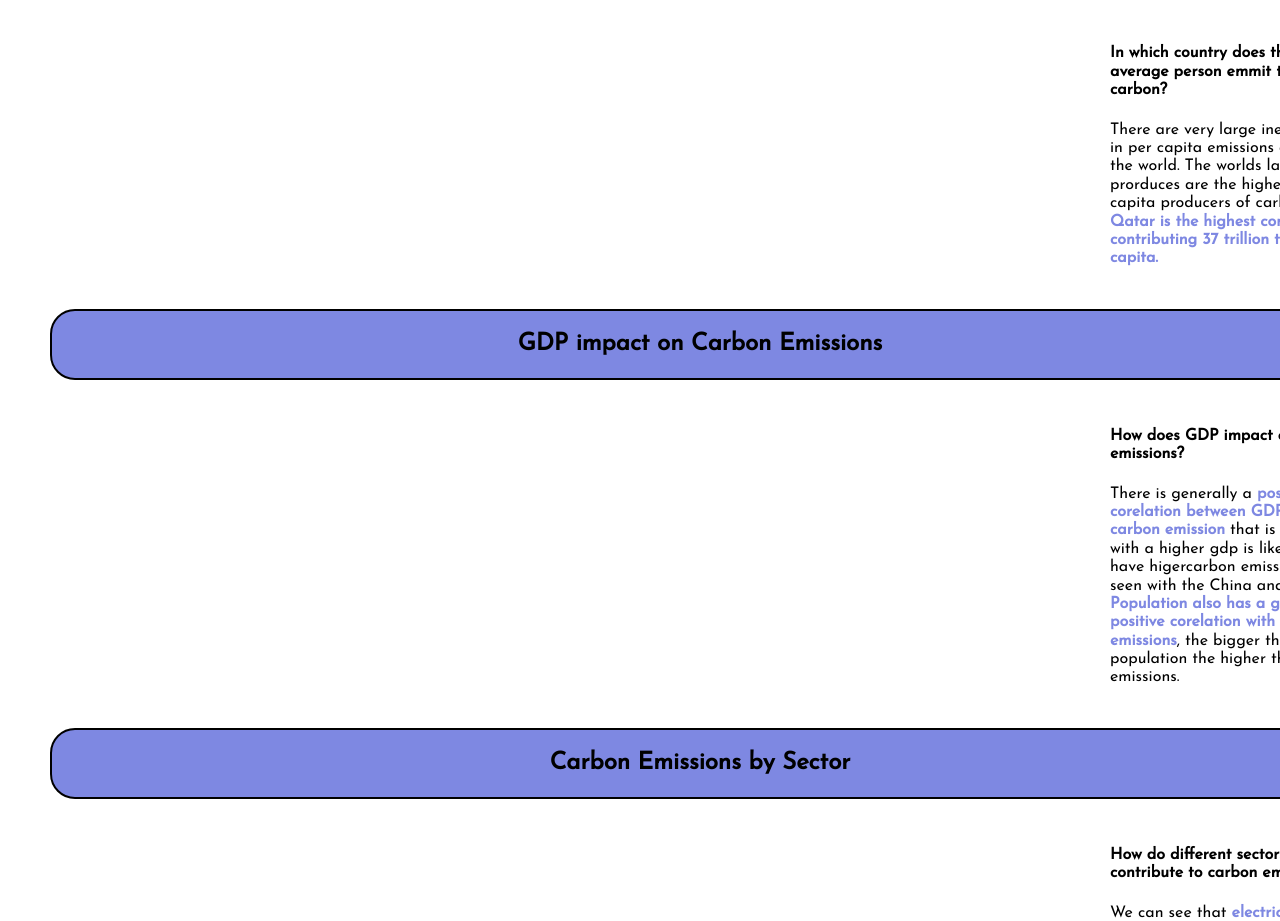
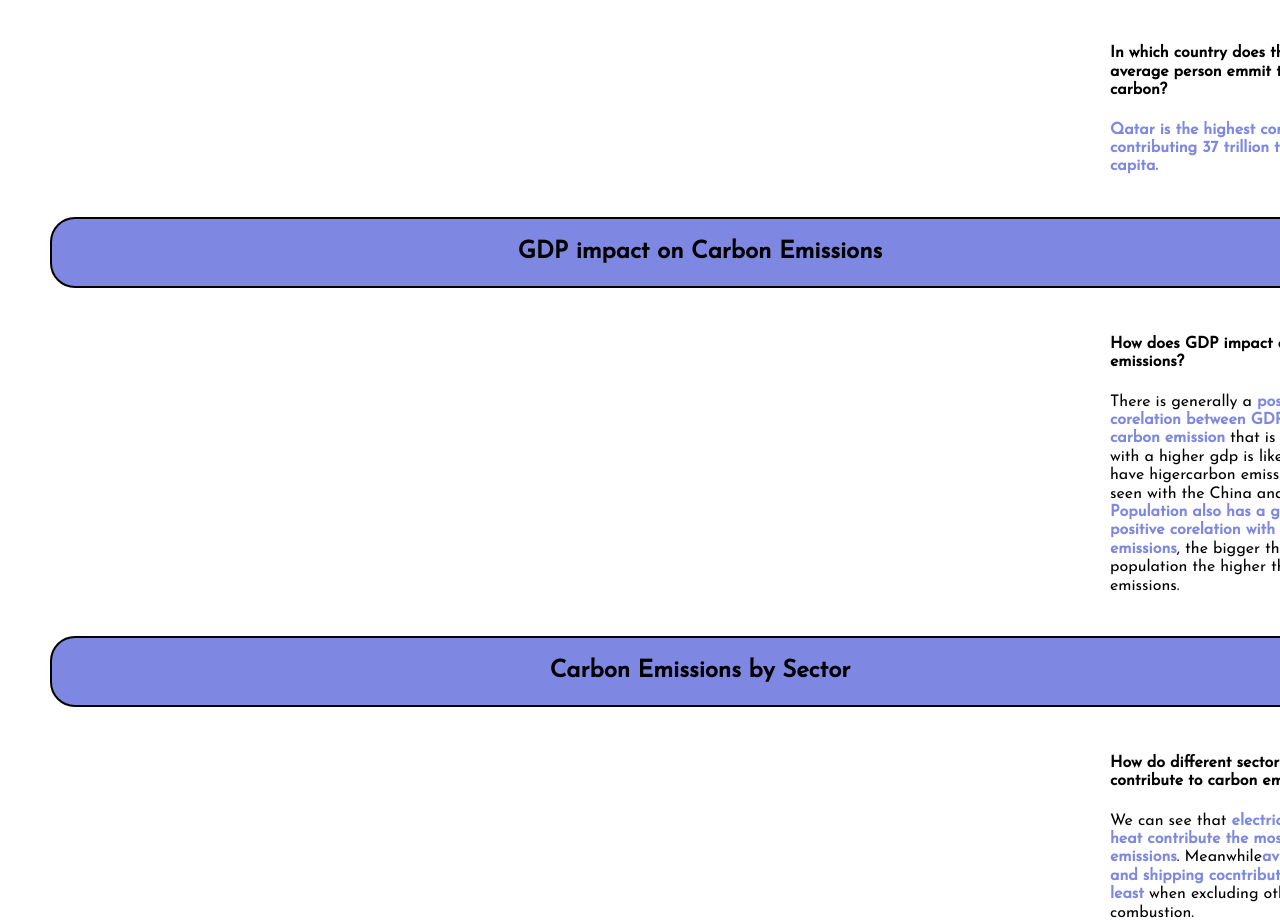
Before and after one commit to arub0005/vegaliteassignment, a plain HTML site: page index.html in a window 1280 px wide. Shown: the part 1069-1990 px from the top of the page. Drawn offline with nearby package versions, Linux system fonts and the light colour scheme; a script that the page names is missing.

Commit message:
Update index.html

```diff
--- a/index.html
+++ b/index.html
@@ -95,9 +95,7 @@
     <div class="pure-u-1-5">
       <div class="description description-right">
         <h4>In which country does the average person emmit the most carbon?</h4>
-        <p>There are very large inequalities in per capita emissions across the world.
-            The worlds largest oil prorduces are the highest per capita producers of carbon
-            <span class="bolded">Qatar is the highest coming contributing 37 trillion tonnes per capita.</span> </p>
+        <p><span class="bolded">Qatar is the highest coming contributing 37 trillion tonnes per capita.</span> </p>
       </div>
     </div>
 
```
